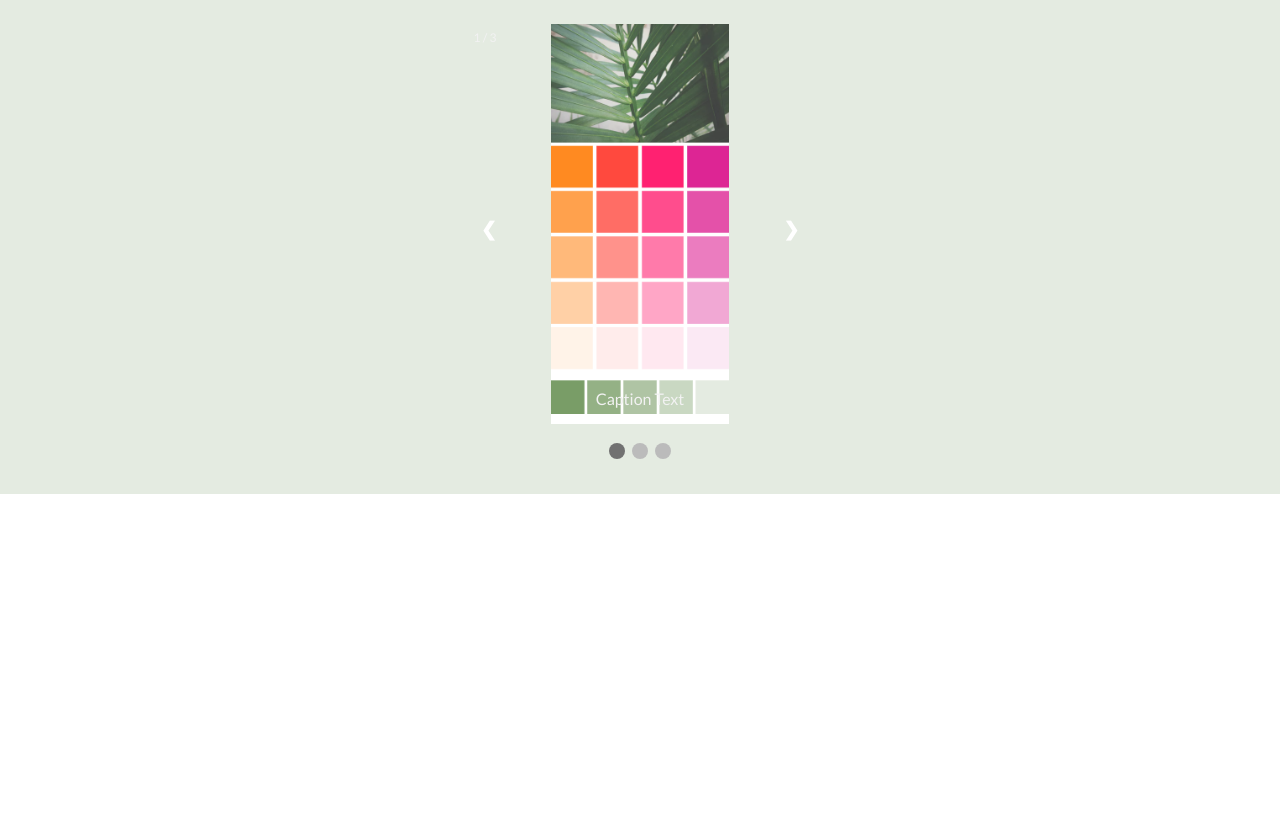
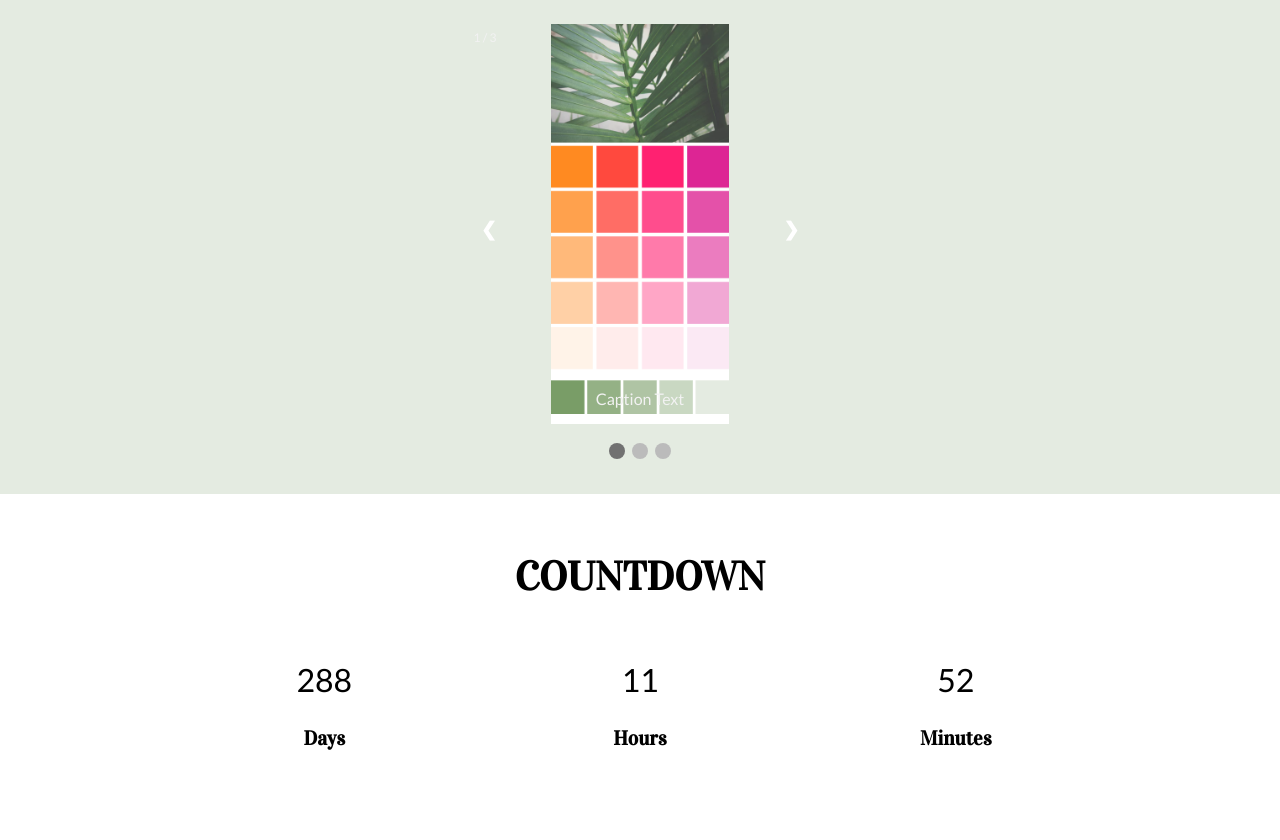
Before and after one commit to kelsiegosser/Wedding-Website, a plain HTML site: page wedding.html in a window 1280 px wide. Shown: the part 4728-5568 px from the top of the page. Before the commit the page ends 5222 px from the top, so only its background shows below. Drawn offline with Linux system fonts and the light colour scheme; some packages are replaced by stand-ins of ours.

Commit message:
create a countdown

```diff
--- a/assets/js/javascript.js
+++ b/assets/js/javascript.js
@@ -59,3 +59,37 @@ function showSlides(n) {
   slides[slideIndex-1].style.display = "block";
   dots[slideIndex-1].className += " active";
 }
+
+/*************/
+/* Countdown */
+/*************/
+
+// Set the date we're counting down to
+var countDownDate = new Date("May 9, 2020 11:00:00").getTime();
+
+// Update the count down every 1 second
+var x = setInterval(function() {
+
+  // Get today's date and time
+  var now = new Date().getTime();
+
+  // Find the distance between now and the count down date
+  var distance = countDownDate - now;
+
+  // Time calculations for days, hours, minutes and seconds
+  var days = Math.floor(distance / (1000 * 60 * 60 * 24));
+  var hours = Math.floor((distance % (1000 * 60 * 60 * 24)) / (1000 * 60 * 60));
+  var minutes = Math.floor((distance % (1000 * 60 * 60)) / (1000 * 60));
+  // var seconds = Math.floor((distance % (1000 * 60)) / 1000);
+
+  // Output the result in an element with id="demo"
+  document.getElementById("countdown-days").innerHTML = days;
+  document.getElementById("countdown-hrs").innerHTML = hours;
+  document.getElementById("countdown-mins").innerHTML = minutes;
+
+  // If the count down is over, write some text
+  if (distance < 0) {
+    clearInterval(x);
+    document.getElementById("countdown-num").innerHTML = "EXPIRED";
+  }
+}, 1000);
--- a/wedding.html
+++ b/wedding.html
@@ -253,6 +253,23 @@
         <span class="dot" onclick="currentSlide(3)"></span>
       </div>
     </div>
+    <div id="countdown" class="section">
+      <h1>Countdown</h1>
+      <div class="row">
+        <div class="column">
+          <div id="countdown-days" class="large-text"></div>
+          <h4>Days</h4>
+        </div>
+        <div class="column">
+          <div id="countdown-hrs" class="large-text"></div>
+          <h4>Hours</h4>
+        </div>
+        <div class="column">
+          <div id="countdown-mins" class="large-text"></div>
+          <h4>Minutes</h4>
+        </div>
+      </div>
+    </div>
   </body>
   <script src="assets\js\javascript.js"></script>
   <script async defer
```
